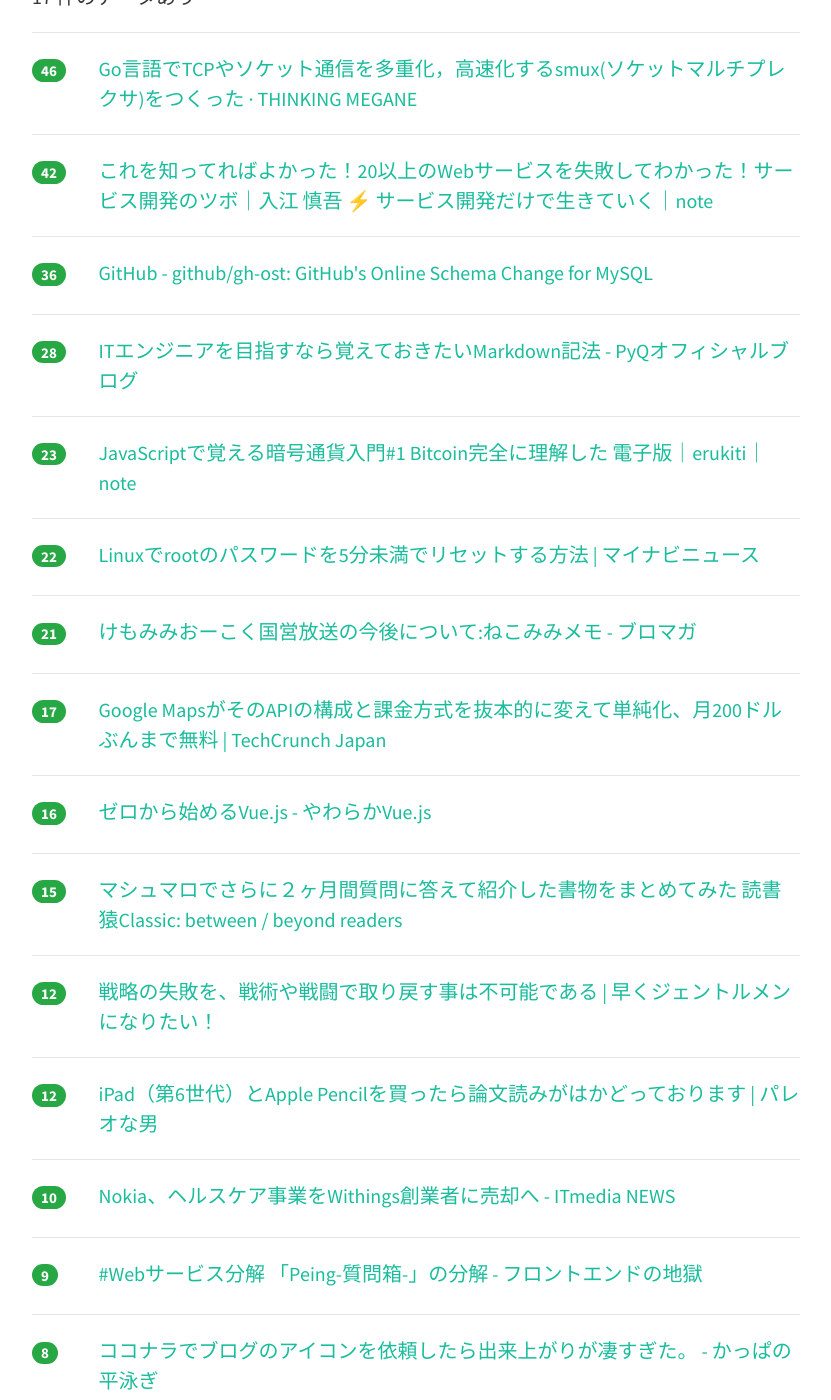
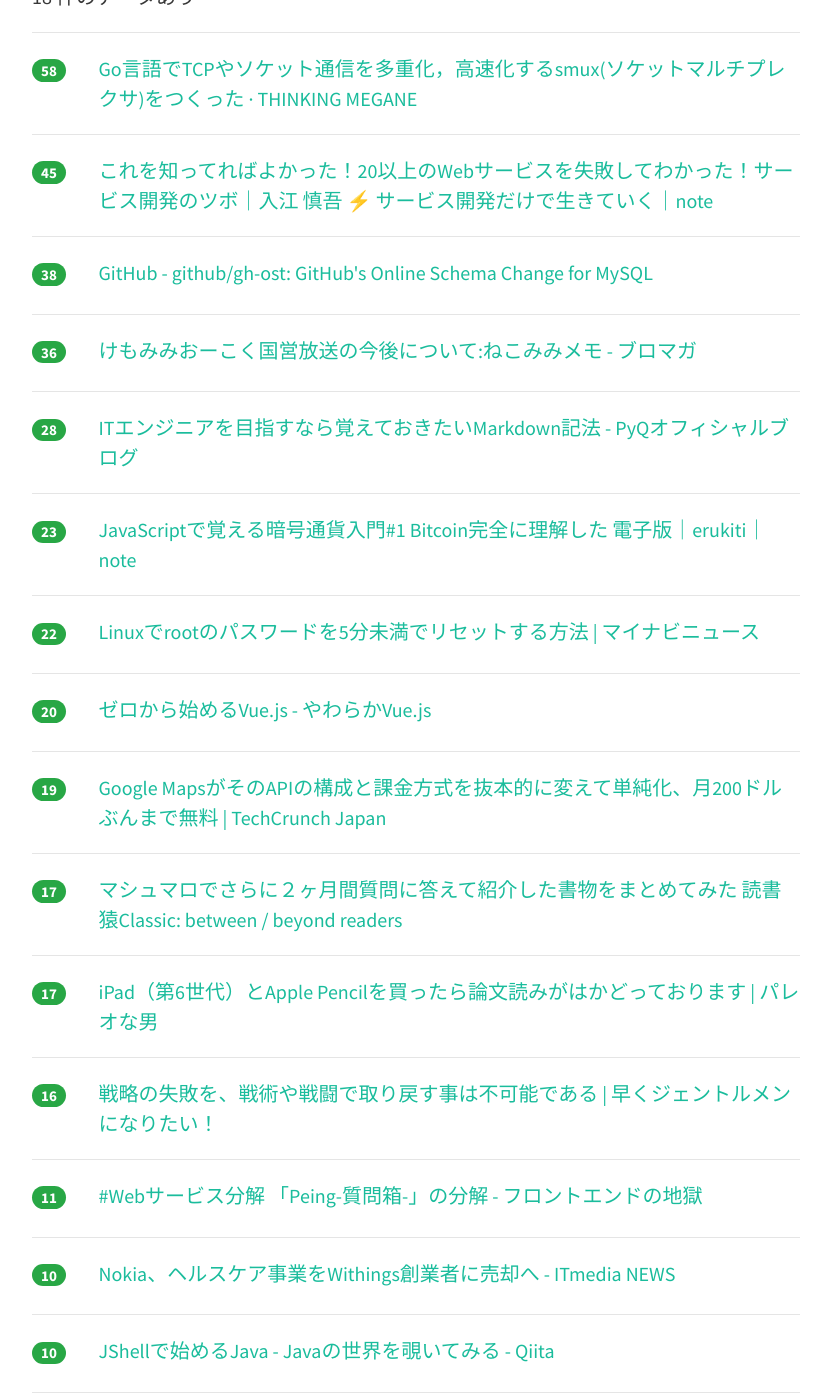
Before and after one commit to yatta47/hatena-matome-site, a Jekyll site: the page built from _posts/2018-05-04-hatena.md, in a window 1280 px wide and 1400 px high, scrolled down 341 px. Shown: the whole window, without its empty margins (224-1055 px from the left). Built offline with Jekyll 4.4.1, drawn with Linux system fonts in a browser that asks for light colours; nearby versions of some CDN libraries.

Commit message:
Updated 2018-05-04

```diff
--- a/_posts/2018-05-04-hatena.md
+++ b/_posts/2018-05-04-hatena.md
@@ -1,24 +1,29 @@
 ---
 layout: post
 title:  "2018-05-04 はてぶIT"
-date:   2018-05-04 07:02:26
+date:   2018-05-04 08:02:23
 tags: [it-hotentry]
 ---
-17 件のデータあり
+18 件のデータあり
 
 <hr><div class="row">
-<div class="col-1"><span class="badge badge-pill badge-success h2">46</span></div>
+<div class="col-1"><span class="badge badge-pill badge-success h2">58</span></div>
 <div class="col-11"><a href='http://blog.monochromegane.com/blog/2018/05/03/smux/' target='_blank'>Go言語でTCPやソケット通信を多重化，高速化するsmux(ソケットマルチプレクサ)をつくった · THINKING MEGANE</a></div>
 </div>
 <hr>
 <div class="row">
-<div class="col-1"><span class="badge badge-pill badge-success h2">42</span></div>
+<div class="col-1"><span class="badge badge-pill badge-success h2">45</span></div>
 <div class="col-11"><a href='https://note.mu/iritec/n/nf920dbe0f430' target='_blank'>これを知ってればよかった！20以上のWebサービスを失敗してわかった！サービス開発のツボ｜入江 慎吾 ⚡ サービス開発だけで生きていく｜note</a></div>
 </div>
 <hr>
 <div class="row">
+<div class="col-1"><span class="badge badge-pill badge-success h2">38</span></div>
+<div class="col-11"><a href='https://github.com/github/gh-ost' target='_blank'>GitHub - github/gh-ost: GitHub's Online Schema Change for MySQL</a></div>
+</div>
+<hr>
+<div class="row">
 <div class="col-1"><span class="badge badge-pill badge-success h2">36</span></div>
-<div class="col-11"><a href='https://github.com/github/gh-ost' target='_blank'>GitHub - github/gh-ost: GitHub's Online Schema Change for MySQL</a></div>
+<div class="col-11"><a href='http://ch.nicovideo.jp/nekomimi/blomaga/ar1514125' target='_blank'>けもみみおーこく国営放送の今後について:ねこみみメモ - ブロマガ</a></div>
 </div>
 <hr>
 <div class="row">
@@ -37,33 +42,33 @@ tags: [it-hotentry]
 </div>
 <hr>
 <div class="row">
-<div class="col-1"><span class="badge badge-pill badge-success h2">21</span></div>
-<div class="col-11"><a href='http://ch.nicovideo.jp/nekomimi/blomaga/ar1514125' target='_blank'>けもみみおーこく国営放送の今後について:ねこみみメモ - ブロマガ</a></div>
+<div class="col-1"><span class="badge badge-pill badge-success h2">20</span></div>
+<div class="col-11"><a href='https://scrapbox.io/vue-yawaraka/%E3%82%BC%E3%83%AD%E3%81%8B%E3%82%89%E5%A7%8B%E3%82%81%E3%82%8BVue.js' target='_blank'>ゼロから始めるVue.js - やわらかVue.js</a></div>
+</div>
+<hr>
+<div class="row">
+<div class="col-1"><span class="badge badge-pill badge-success h2">19</span></div>
+<div class="col-11"><a href='http://jp.techcrunch.com/2018/05/03/2018-05-02-google-revamps-its-google-maps-developer-platform/' target='_blank'>Google MapsがそのAPIの構成と課金方式を抜本的に変えて単純化、月200ドルぶんまで無料 | TechCrunch Japan</a></div>
 </div>
 <hr>
 <div class="row">
 <div class="col-1"><span class="badge badge-pill badge-success h2">17</span></div>
-<div class="col-11"><a href='http://jp.techcrunch.com/2018/05/03/2018-05-02-google-revamps-its-google-maps-developer-platform/' target='_blank'>Google MapsがそのAPIの構成と課金方式を抜本的に変えて単純化、月200ドルぶんまで無料 | TechCrunch Japan</a></div>
+<div class="col-11"><a href='https://readingmonkey.blog.fc2.com/blog-entry-788.html' target='_blank'>マシュマロでさらに２ヶ月間質問に答えて紹介した書物をまとめてみた 読書猿Classic: between / beyond readers</a></div>
+</div>
+<hr>
+<div class="row">
+<div class="col-1"><span class="badge badge-pill badge-success h2">17</span></div>
+<div class="col-11"><a href='https://yuchrszk.blogspot.com/2018/05/ipad6apple-pencil.html' target='_blank'>iPad（第6世代）とApple Pencilを買ったら論文読みがはかどっております | パレオな男</a></div>
 </div>
 <hr>
 <div class="row">
 <div class="col-1"><span class="badge badge-pill badge-success h2">16</span></div>
-<div class="col-11"><a href='https://scrapbox.io/vue-yawaraka/%E3%82%BC%E3%83%AD%E3%81%8B%E3%82%89%E5%A7%8B%E3%82%81%E3%82%8BVue.js' target='_blank'>ゼロから始めるVue.js - やわらかVue.js</a></div>
-</div>
-<hr>
-<div class="row">
-<div class="col-1"><span class="badge badge-pill badge-success h2">15</span></div>
-<div class="col-11"><a href='https://readingmonkey.blog.fc2.com/blog-entry-788.html' target='_blank'>マシュマロでさらに２ヶ月間質問に答えて紹介した書物をまとめてみた 読書猿Classic: between / beyond readers</a></div>
-</div>
-<hr>
-<div class="row">
-<div class="col-1"><span class="badge badge-pill badge-success h2">12</span></div>
 <div class="col-11"><a href='https://non-gentlemen.com/strategy/' target='_blank'>戦略の失敗を、戦術や戦闘で取り戻す事は不可能である | 早くジェントルメンになりたい！</a></div>
 </div>
 <hr>
 <div class="row">
-<div class="col-1"><span class="badge badge-pill badge-success h2">12</span></div>
-<div class="col-11"><a href='https://yuchrszk.blogspot.com/2018/05/ipad6apple-pencil.html' target='_blank'>iPad（第6世代）とApple Pencilを買ったら論文読みがはかどっております | パレオな男</a></div>
+<div class="col-1"><span class="badge badge-pill badge-success h2">11</span></div>
+<div class="col-11"><a href='https://nabettu.hatenablog.com/entry/disassembly-peing' target='_blank'>#Webサービス分解 「Peing-質問箱-」の分解 - フロントエンドの地獄</a></div>
 </div>
 <hr>
 <div class="row">
@@ -72,8 +77,8 @@ tags: [it-hotentry]
 </div>
 <hr>
 <div class="row">
-<div class="col-1"><span class="badge badge-pill badge-success h2">9</span></div>
-<div class="col-11"><a href='https://nabettu.hatenablog.com/entry/disassembly-peing' target='_blank'>#Webサービス分解 「Peing-質問箱-」の分解 - フロントエンドの地獄</a></div>
+<div class="col-1"><span class="badge badge-pill badge-success h2">10</span></div>
+<div class="col-11"><a href='https://qiita.com/nowokay/items/e0b9c676567134e4a622' target='_blank'>JShellで始めるJava - Javaの世界を覗いてみる - Qiita</a></div>
 </div>
 <hr>
 <div class="row">
@@ -82,7 +87,7 @@ tags: [it-hotentry]
 </div>
 <hr>
 <div class="row">
-<div class="col-1"><span class="badge badge-pill badge-success h2">5</span></div>
+<div class="col-1"><span class="badge badge-pill badge-success h2">6</span></div>
 <div class="col-11"><a href='https://www.playbuzz.com/manjurh10/257f2024-live-watch-arsenal-vs-atletico-madrid-2018-live-stream-free-europa-league-semi-finals-online' target='_blank'>(Live#WATCH) Arsenal vs Atletico Madrid 2018 Live Stream Free Europa League Semi-finals Online | Playbuzz</a></div>
 </div>
 <hr>
```
